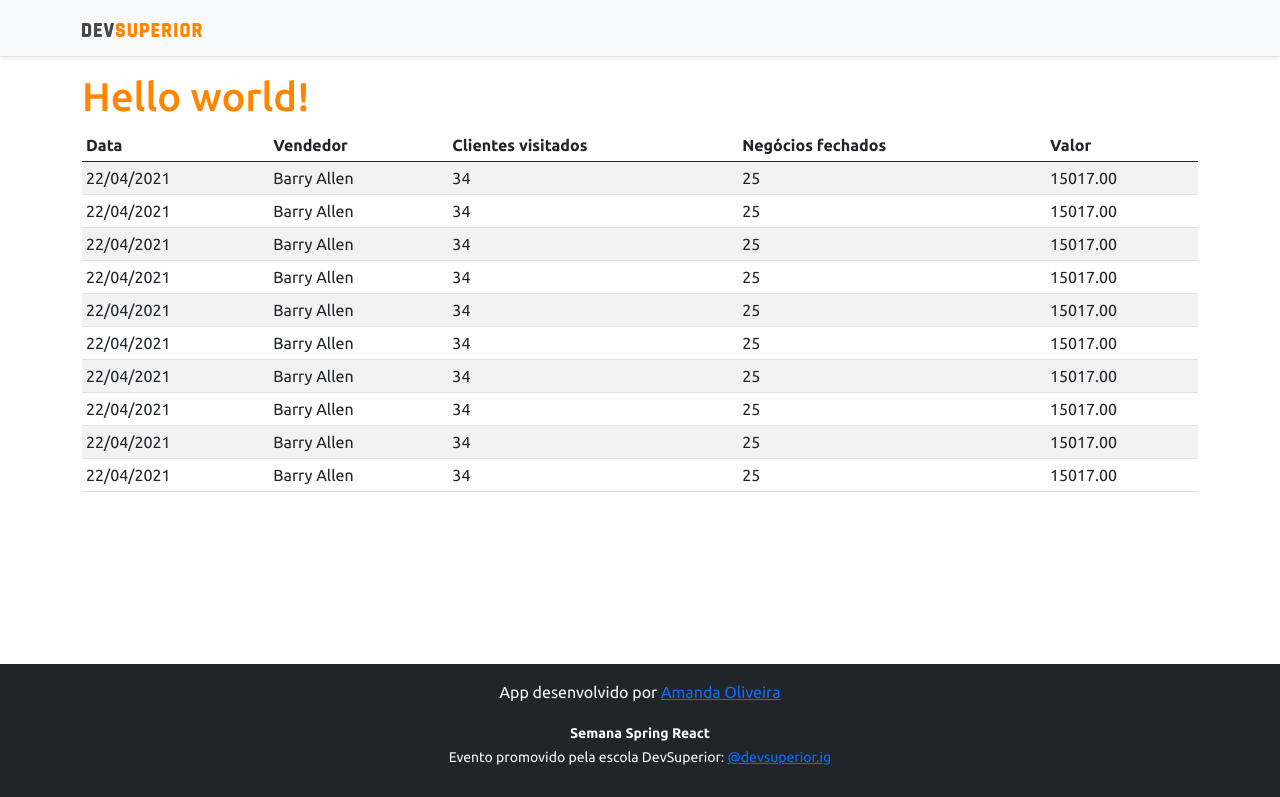
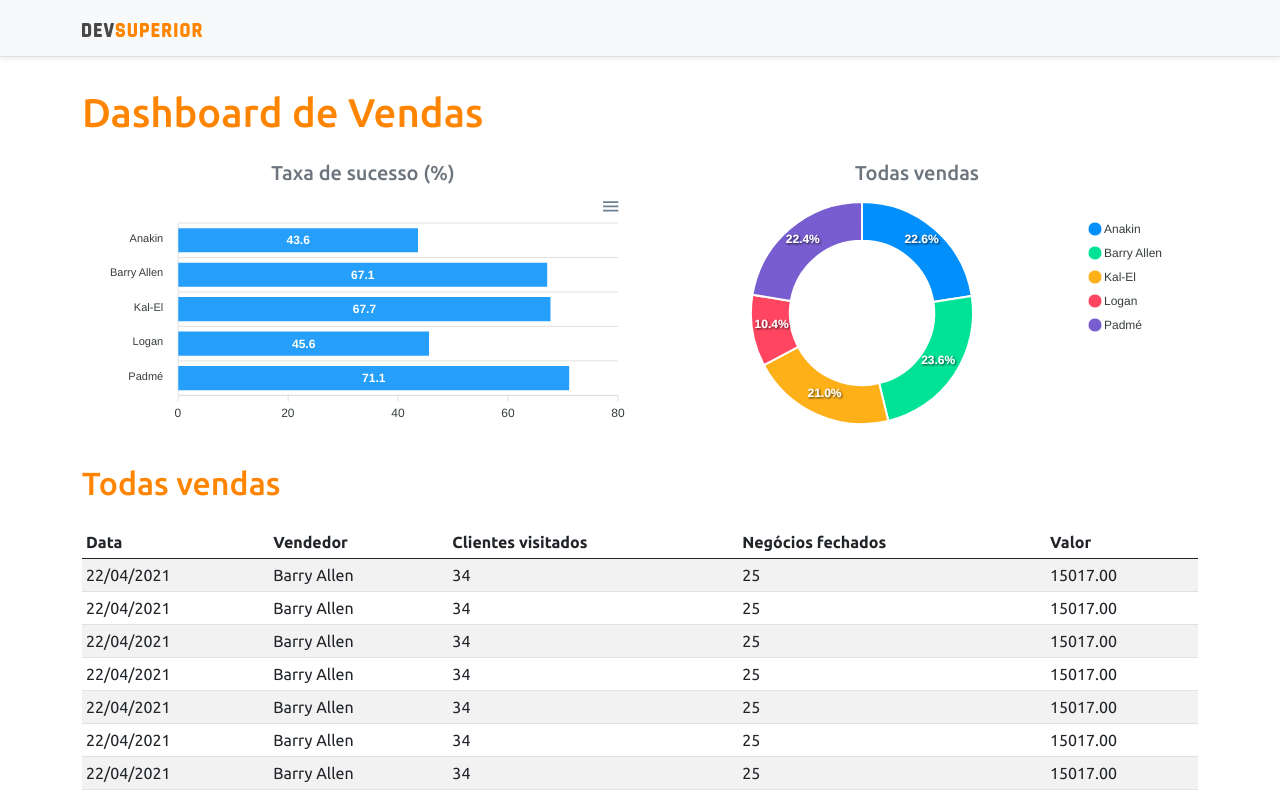
Before and after one commit to amaoliv/projeto-sds3, a React (Create React App) app in the folder frontend/: page / in a window 1280 px wide. Shown: the top 797 px of the page. Built offline with nearby package versions, Linux system fonts and the light colour scheme.

Commit message:
static charts

```diff
--- a/frontend/package.json
+++ b/frontend/package.json
@@ -12,8 +12,10 @@
     "@types/node": "^12.0.0",
     "@types/react": "^17.0.0",
     "@types/react-dom": "^17.0.0",
+    "apexcharts": "^3.26.1",
     "bootstrap": "^5.0.0",
     "react": "^17.0.2",
+    "react-apexcharts": "^1.3.9",
     "react-dom": "^17.0.2",
     "react-scripts": "4.0.3",
     "typescript": "^4.1.2",
--- a/frontend/src/App.tsx
+++ b/frontend/src/App.tsx
@@ -1,16 +1,34 @@
 import NavBar from "components/NavBar";
 import Footer from "components/Footer";
 import DataTable from "components/DataTable";
+import BarChart from "components/BarChart";
+import DonutChart from "components/DonutChart";
 
 function App() {
   return (
     <>
       <NavBar />
       <div className="container">
-          <h1 className="text-primary">Hello world!</h1>
+        <h1 className="text-primary py-3">Dashboard de Vendas</h1>
+
+        <div className="row px-3">
+          <div className="col-sm-6">
+            <h5 className="text-center text-secondary">Taxa de sucesso (%)</h5>
+            <BarChart />
+          </div>
+          <div className="col-sm-6">
+            <h5 className="text-center text-secondary">Todas vendas</h5>
+            <DonutChart />
+            </div>
+        </div>
+
+        <div className="py-3">
+          <h2 className="text-primary">Todas vendas</h2>
+
+        </div>
         <DataTable />
-        </div>
-        <Footer />
+      </div>
+      <Footer />
     </>
   );
 }
--- /dev/null
+++ b/frontend/src/components/BarChart/index.tsx
@@ -0,0 +1,36 @@
+import ImgDsDark from 'assets/img/ds-dark.svg';
+import Chart from 'react-apexcharts';
+
+const BarChart = () => {
+    const options = {
+        plotOptions: {
+            bar: {
+                horizontal: true,
+            }
+        },
+    };
+
+    const mockData = {
+        labels: {
+            categories: ['Anakin', 'Barry Allen', 'Kal-El', 'Logan', 'Padmé']
+        },
+        series: [
+            {
+                name: "% Sucesso",
+                data: [43.6, 67.1, 67.7, 45.6, 71.1]
+            }
+        ]
+    };
+
+    return (
+        <Chart
+            options={{ ...options, xaxis: mockData.labels}}
+            series={mockData.series}
+            type="bar"
+            height="240"
+        />
+
+    );
+}
+
+export default BarChart;
--- /dev/null
+++ b/frontend/src/components/DonutChart/index.tsx
@@ -0,0 +1,27 @@
+import ImgDsDark from 'assets/img/ds-dark.svg';
+import Chart from 'react-apexcharts';
+
+const DonutChart = () => {
+    const mockData = {
+        series: [477138, 499928, 444867, 220426, 473088],
+        labels: ['Anakin', 'Barry Allen', 'Kal-El', 'Logan', 'Padmé']
+    }
+
+    const options = {
+        legend: {
+            show: true
+        }
+    }
+
+    return (
+        <Chart
+            options={{ ...options, labels: mockData.labels }}
+            series={mockData.series}
+            type="donut"
+            height="240"
+        />
+
+    );
+}
+
+export default DonutChart;
--- a/frontend/src/components/Footer/index.tsx
+++ b/frontend/src/components/Footer/index.tsx
@@ -1,6 +1,6 @@
 import ImgDsDark from 'assets/img/ds-dark.svg';
 
-function Footer() {
+const Footer = () => {
     return (
         <footer className="footer mt-auto py-3 bg-dark">
             <div className="container">
--- a/frontend/src/components/NavBar/index.tsx
+++ b/frontend/src/components/NavBar/index.tsx
@@ -1,6 +1,6 @@
 import ImgDsDark from 'assets/img/ds-dark.svg';
 
-function NavBar() {
+const NavBar = () => {
     return (
         <div className="d-flex flex-column flex-md-row align-items-center p-3 px-md-4 mb-3 bg-light border-bottom shadow-sm">
             <div className="container">
```
Also changed, not shown: 1 other file (tests, documents, lock files or other folders).
